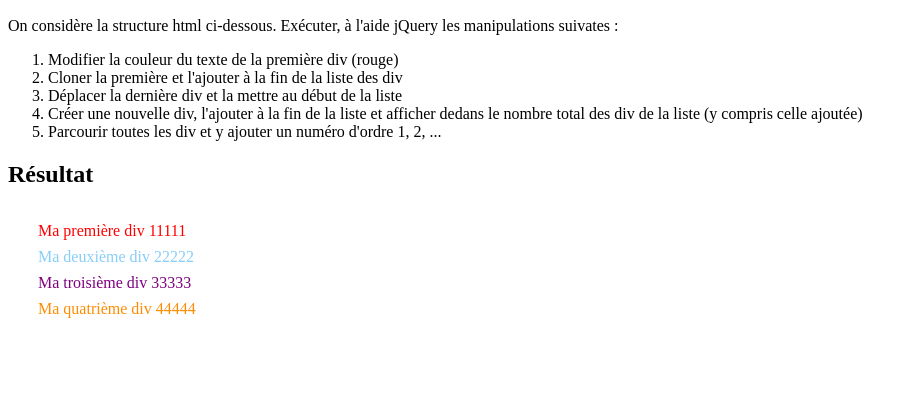
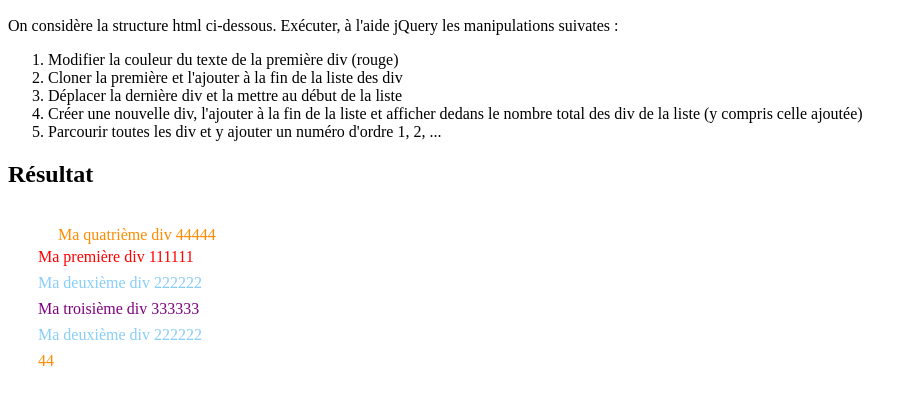
Before and after one commit to vincentBaylly/TechniqueDeProgWEB1, a plain HTML site: page 16-JQuery/exercices/exercice1.html in a window 1280 px wide. Shown: the part 110-514 px from the top of the page, without its empty margins (0-917 px from the left). Drawn offline with nearby package versions, Linux system fonts and the light colour scheme.

Commit message:
16-JQuery

```diff
--- a/16-JQuery/exercices/exercice1.html
+++ b/16-JQuery/exercices/exercice1.html
@@ -16,7 +16,29 @@
     ></script>
     <script>
       $(document).ready(function () {
+        //1
         $("#ce").children(":first").css("color", "red");
+        //2
+        $("#ce").children().eq(1).clone().appendTo("#ce");
+        //3
+        $("#ce")
+          .children()
+          .eq($("#ce").children().length - 2)
+          .prependTo($("#ce").children(":first"));
+        //4
+        $(
+          "<div style='color: darkorange'>" +
+            $("#ce").children().length +
+            "</div>"
+        ).appendTo($("#ce"));
+        //5
+        $("#ce")
+          .children()
+          .each(function () {
+            var text = $(this).text();
+            console.log(text.slice(-1));
+            $(this).append(text.slice(-1));
+          });
       });
     </script>
   </head>
```
